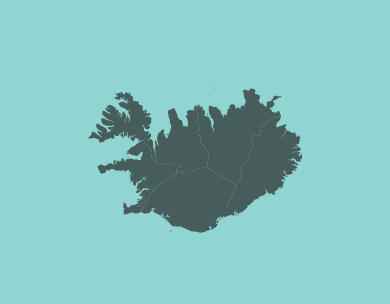
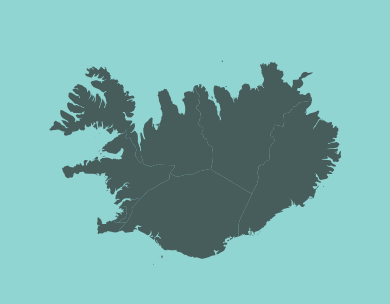
Before and after one commit to solariss13/iceland-map-app, a React (Create React App) app: page / in a window 390 px wide. Shown: the part 300-604 px from the top of the page. Built offline with nearby package versions, Linux system fonts and the light colour scheme; what google-maps-react would draw is missing.

Commit message:
adjusting style to different window size

```diff
--- a/src/App.css
+++ b/src/App.css
@@ -114,6 +114,11 @@ img:hover{
 }
 
 /* for screens smaller than width = 520px */
+@media (max-width: 1100px) {
+  svg {
+    width: 75% ;
+  }
+}
 @media (max-width: 520px) {
   h1 {
     font-size: 1.3rem;
@@ -122,7 +127,7 @@ img:hover{
   /* infoWindow */
 
   .imgWrapper{
-    height: 280px;
+    height: 290px;
     width: 170px;
     display: grid;
     grid-template-columns: 80px 80px;
```
